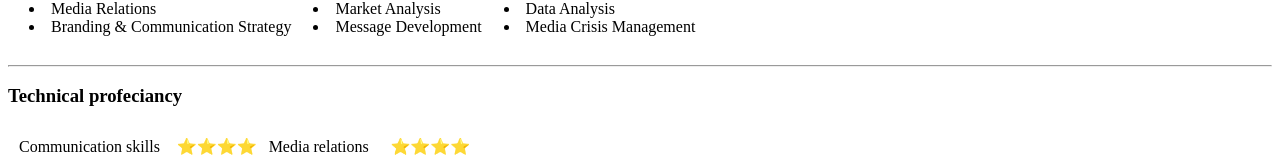
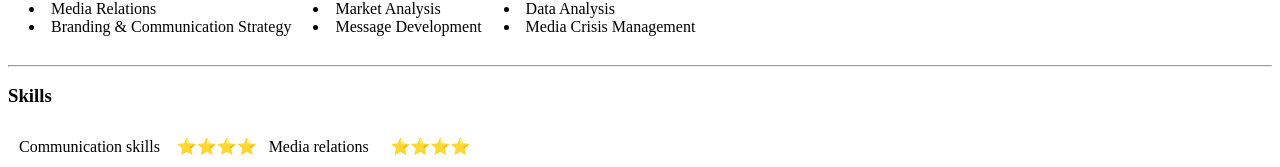
Before and after one commit to kayy-s/S.U.M.O, a plain HTML site: page index.html in a window 1280 px wide. Shown: the part 725-892 px from the top of the page. Drawn offline with Linux system fonts and the light colour scheme.

Commit message:
Update index.html

```diff
--- a/index.html
+++ b/index.html
@@ -36,7 +36,7 @@
   </table>
   <hr>
 
-  <h3>Technical profeciancy</h3>
+  <h3>Skills</h3>
   <table cellspacing=10>
     <tr>
       <td>Communication skills</td>
```
